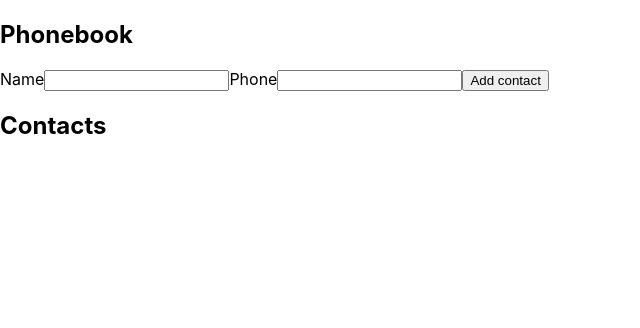
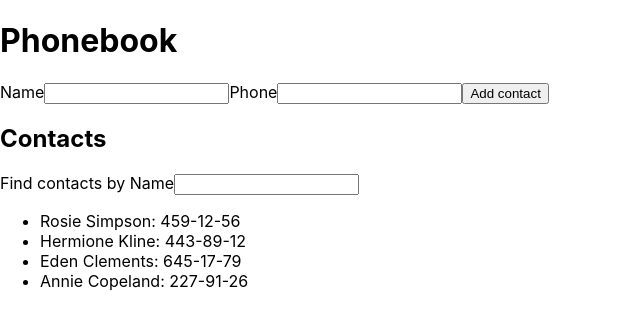
Before and after one commit to serhii-vasylenko/goit-react-hw-02-phonebook, a React (Create React App) app: page / in a window 1280 px wide. Shown: the top 328 px of the page, without its empty margins (0-640 px from the left). Built offline with nearby package versions, Linux system fonts and the light colour scheme.

Commit message:
task 02/2 step 3

```diff
--- a/src/components/App/App.jsx
+++ b/src/components/App/App.jsx
@@ -3,7 +3,13 @@
 
 class App extends Component {
   state = {
-    contacts: [],
+    contacts: [
+      { id: 'id-1', name: 'Rosie Simpson', number: '459-12-56' },
+      { id: 'id-2', name: 'Hermione Kline', number: '443-89-12' },
+      { id: 'id-3', name: 'Eden Clements', number: '645-17-79' },
+      { id: 'id-4', name: 'Annie Copeland', number: '227-91-26' },
+    ],
+    filter: '',
     name: '',
     number: '',
   };
@@ -23,14 +29,21 @@
     }));
     evt.currentTarget.elements.name.value = this.state.name;
     evt.currentTarget.elements.number.value = this.state.number;
-    evt.reset();
+  };
+
+  handleChange = evt => {
+    this.setState({ filter: evt.currentTarget.value });
   };
 
   render() {
+    const filteredContacts = this.state.contacts.filter(contact =>
+      contact.name.toLowerCase().includes(this.state.filter.toLowerCase())
+    );
+    console.log(filteredContacts);
     return (
       <>
         <div>
-          <h2>Phonebook</h2>
+          <h1>Phonebook</h1>
           <form onSubmit={this.handleSubmit} autoComplete="off">
             <label htmlFor="">
               Name
@@ -57,8 +70,12 @@
         </div>
         <div>
           <h2>Contacts</h2>
+          <label htmlFor="">
+            Find contacts by Name
+            <input type="text" onChange={this.handleChange}></input>
+          </label>
           <ul>
-            {this.state.contacts.map(contact => {
+            {filteredContacts.map(contact => {
               return (
                 <li key={contact.id}>
                   {contact.name}: {contact.number}
```
